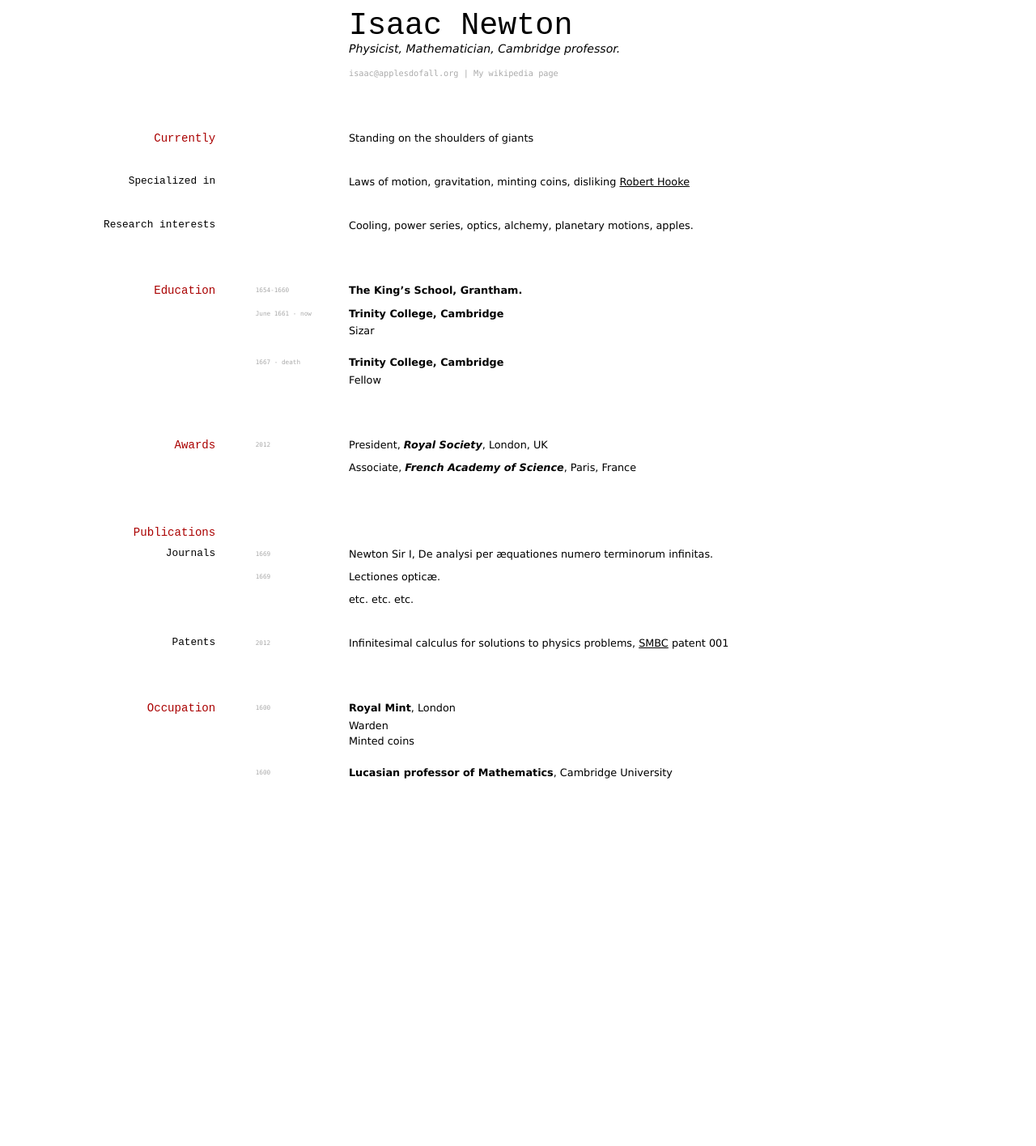
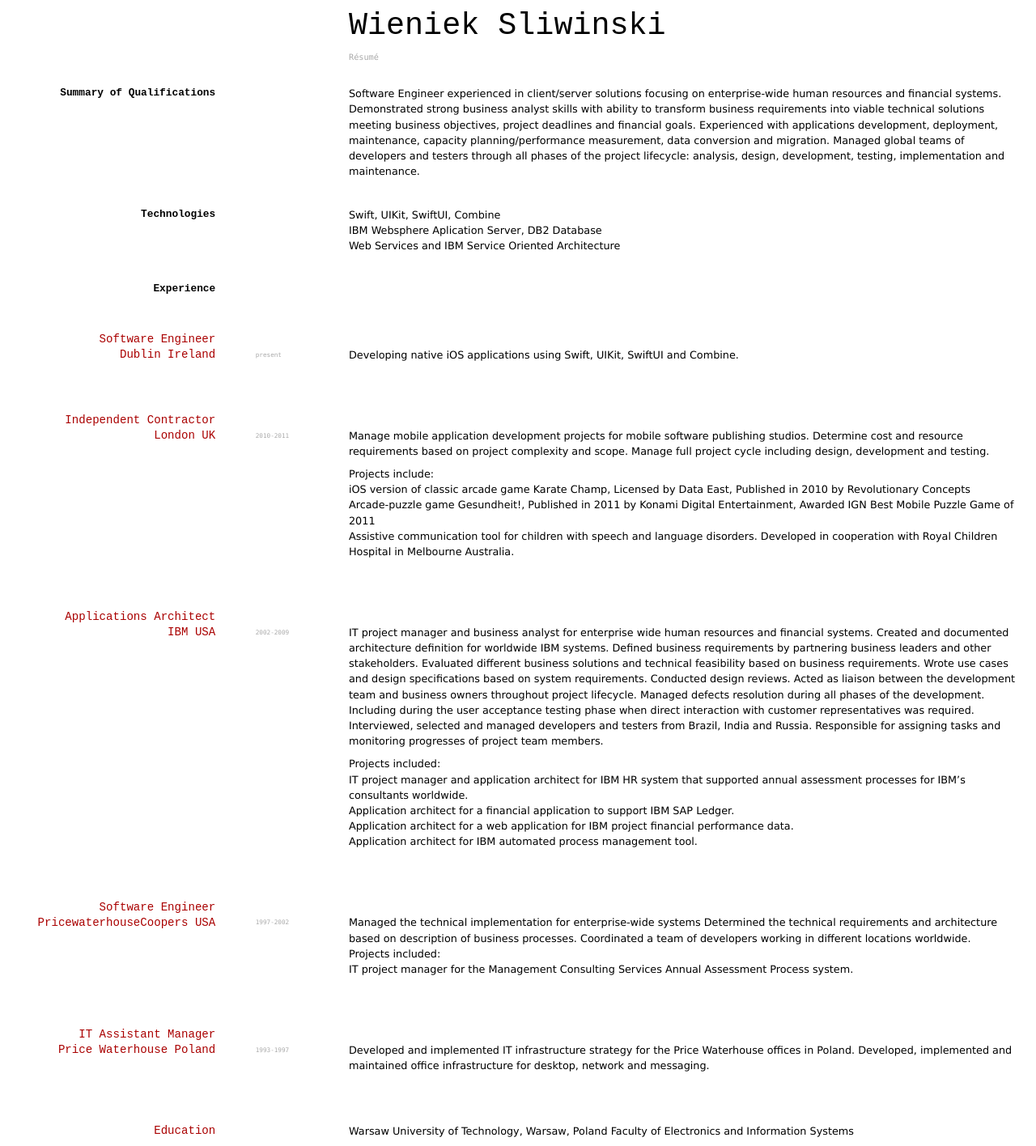
Before and after one commit to wieniek/resume, a Jekyll site: the page built from index.md, in a window 1280 px wide. Shown: the whole page at 81% size. Built offline with Jekyll 4.4.1, drawn with Linux system fonts in a browser that asks for light colours; before the commit the page ends 973 px from its top, so only the background shows below that.

Commit message:
First draft

```diff
--- a/index.md
+++ b/index.md
@@ -1,89 +1,73 @@
 ---
 layout: cv
-title: Isaac Newtons's CV
+title: Wieniek Sliwinski's CV
 ---
-# Isaac Newton
-Physicist, Mathematician, Cambridge professor.
+# Wieniek Sliwinski
 
 <div id="webaddress">
-<a href="isaac@applesdofall.org">isaac@applesdofall.org</a>
-| <a href="http://en.wikipedia.org/wiki/Isaac_Newton">My wikipedia page</a>
+<a href="https://wieniek.com/resume/">Résumé</a>
 </div>
 
+### **Summary of Qualifications**
 
-## Currently
+Software Engineer experienced in client/server solutions focusing on enterprise-wide human resources and financial systems. Demonstrated strong business analyst skills with ability to transform business requirements into viable technical solutions meeting business objectives, project deadlines and financial goals. Experienced with applications development, deployment, maintenance, capacity planning/performance measurement, data conversion and migration. Managed global teams of developers and testers through all phases of the project lifecycle: analysis, design, development, testing, implementation and maintenance.
 
-Standing on the shoulders of giants
+### **Technologies**
 
-### Specialized in
+Swift, UIKit, SwiftUI, Combine
+IBM Websphere Aplication Server, DB2 Database
+Web Services and IBM Service Oriented Architecture
 
-Laws of motion, gravitation, minting coins, disliking [Robert Hooke](http://en.wikipedia.org/wiki/Robert_Hooke)
+### **Experience**
 
+## Software Engineer <br/> Dublin Ireland
+`present`
+Developing native iOS applications using Swift, UIKit, SwiftUI and Combine.
 
-### Research interests
+## Independent Contractor <br/> London UK
+`2010-2011`
+Manage mobile application development projects for mobile software publishing studios. Determine cost and resource requirements based on project complexity and scope. Manage full project cycle including design, development and testing.
 
-Cooling, power series, optics, alchemy, planetary motions, apples.
+Projects include:
+iOS version of classic arcade game Karate Champ, Licensed by Data East, Published in 2010 by Revolutionary Concepts
+Arcade-puzzle game Gesundheit!, Published in 2011 by Konami Digital Entertainment, Awarded IGN Best Mobile Puzzle Game of 2011
+Assistive communication tool for children with speech and language disorders. Developed in cooperation with Royal Children Hospital in Melbourne Australia.
 
+## Applications Architect <br/> IBM USA
+`2002-2009`
+IT project manager and business analyst for enterprise wide human resources and financial systems.
+Created and documented architecture definition for worldwide IBM systems.
+Defined business requirements by partnering business leaders and other stakeholders.
+Evaluated different business solutions and technical feasibility based on business requirements.
+Wrote use cases and design specifications based on system requirements. Conducted design reviews.
+Acted as liaison between the development team and business owners throughout project lifecycle.
+Managed defects resolution during all phases of the development. Including during the user acceptance testing phase when direct interaction with customer representatives was required.
+Interviewed, selected and managed developers and testers from Brazil, India and Russia. Responsible for assigning tasks and monitoring progresses of project team members.
+
+Projects included:
+IT project manager and application architect for IBM HR system that supported annual assessment processes for IBM’s consultants worldwide.
+Application architect for a financial application to support IBM SAP Ledger.
+Application architect for a web application for IBM project financial performance data.
+Application architect for IBM automated process management tool.
+
+## Software Engineer <br/> PricewaterhouseCoopers USA
+`1997-2002`
+Managed the technical implementation for enterprise-wide systems
+Determined the technical requirements and architecture based on description of business processes.
+Coordinated a team of developers working in different locations worldwide.
+Projects included:
+IT project manager for the Management Consulting Services Annual Assessment Process system.
+
+## IT Assistant Manager <br/> Price Waterhouse Poland
+`1993-1997`
+Developed and implemented IT infrastructure strategy for the Price Waterhouse offices in Poland.
+Developed, implemented and maintained office infrastructure for desktop, network and messaging.
 
 ## Education
 
-`1654-1660`
-__The King's School, Grantham.__
-
-`June 1661 - now`
-__Trinity College, Cambridge__
-
-- Sizar
-
-`1667 - death`
-__Trinity College, Cambridge__
-
-- Fellow
-
-
-
-## Awards
-
-`2012`
-President, *Royal Society*, London, UK
-
-Associate, *French Academy of Science*, Paris, France
-
-
-
-## Publications
-
-<!-- A list is also available [online](http://scholar.google.co.uk/citations?user=LTOTl0YAAAAJ) -->
-
-### Journals
-
-`1669`
-Newton Sir I, De analysi per æquationes numero terminorum infinitas.
-
-`1669`
-Lectiones opticæ.
-
-etc. etc. etc.
-
-### Patents
-
-`2012`
-Infinitesimal calculus for solutions to physics problems, [SMBC](http://www.techdirt.com/articles/20121011/09312820678/if-patents-had-been-around-time-newton.shtml) patent 001
-
-
-## Occupation
-
-`1600`
-__Royal Mint__, London
-
-- Warden
-- Minted coins
-
-`1600`
-__Lucasian professor of Mathematics__, Cambridge University
-
-
+Warsaw University of Technology, Warsaw, Poland
+Faculty of Electronics and Information Systems
 
 <!-- ### Footer
 
-Last updated: May 2013 -->
+Last updated: March 2021 -->
```
